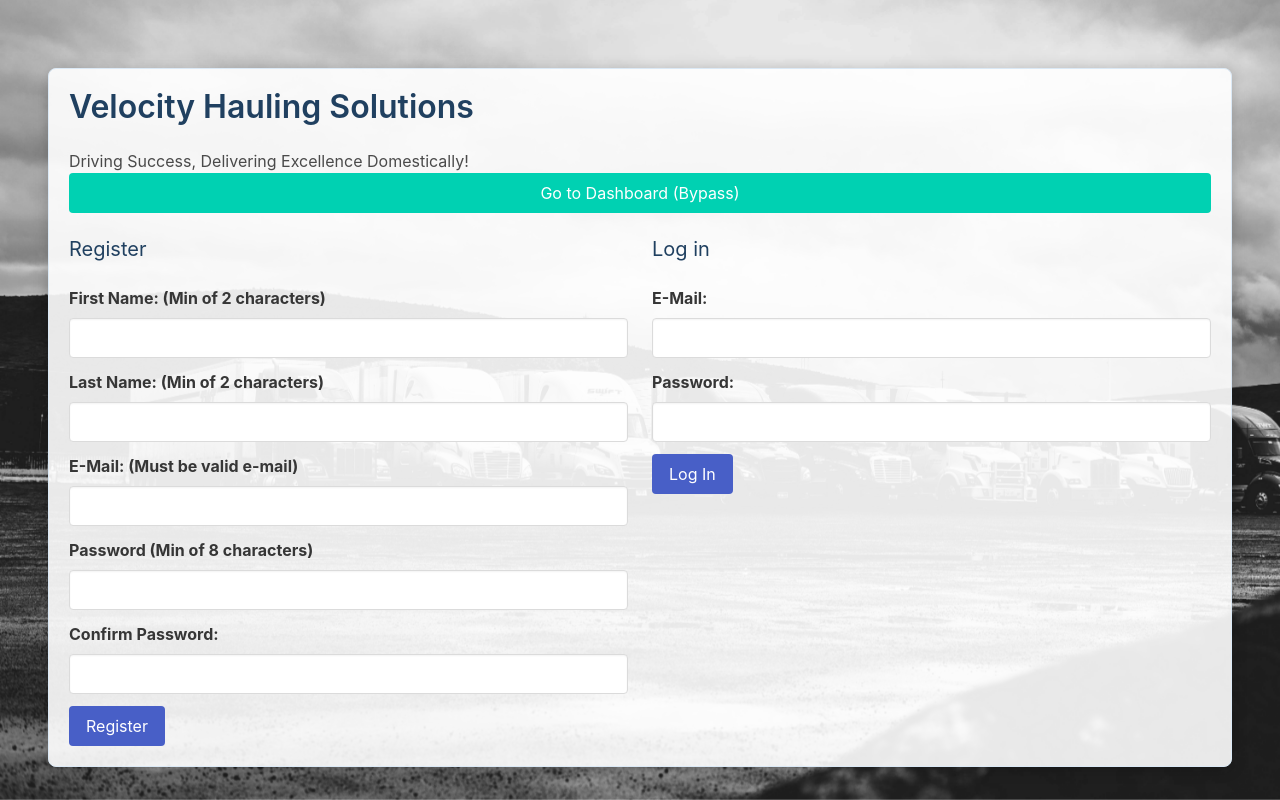
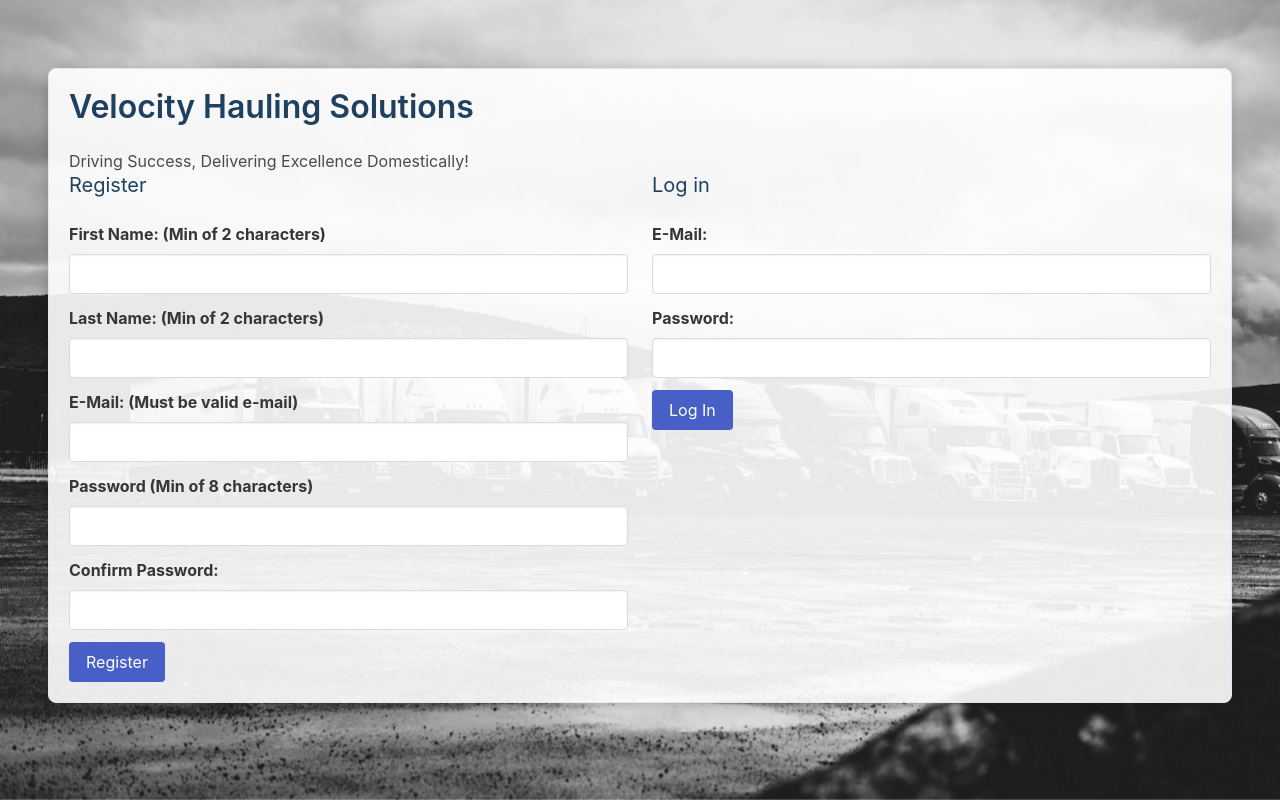
Before and after one commit to brysilliman231/DojoGroupProj, a Flask app: page / in a window 1280 px wide. Run offline with Flask 3, Linux system fonts and the light colour scheme.

Commit message:
making it look sick

```diff
--- a/flask_app/templates/index.html
+++ b/flask_app/templates/index.html
@@ -51,10 +51,6 @@
                     {% endfor %}
                 {% endif %}
             {% endwith %}
-
-            <div class="buttons">
-                <a href="/dashboard" class="button is-primary is-fullwidth">Go to Dashboard (Bypass)</a>
-            </div>
 
             <div class="columns">
                 <div class="column">
```
Also changed, not shown: 1 other file.
